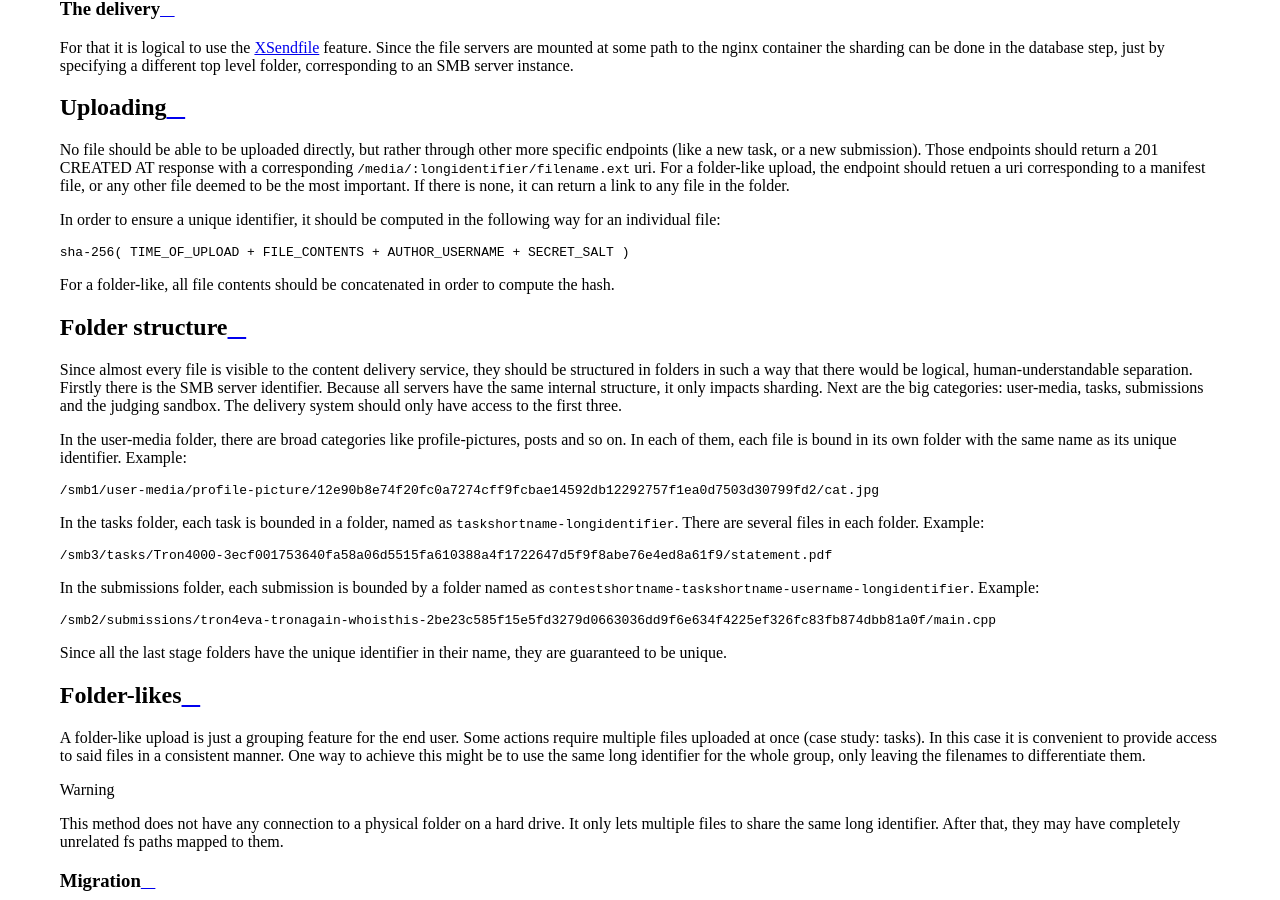
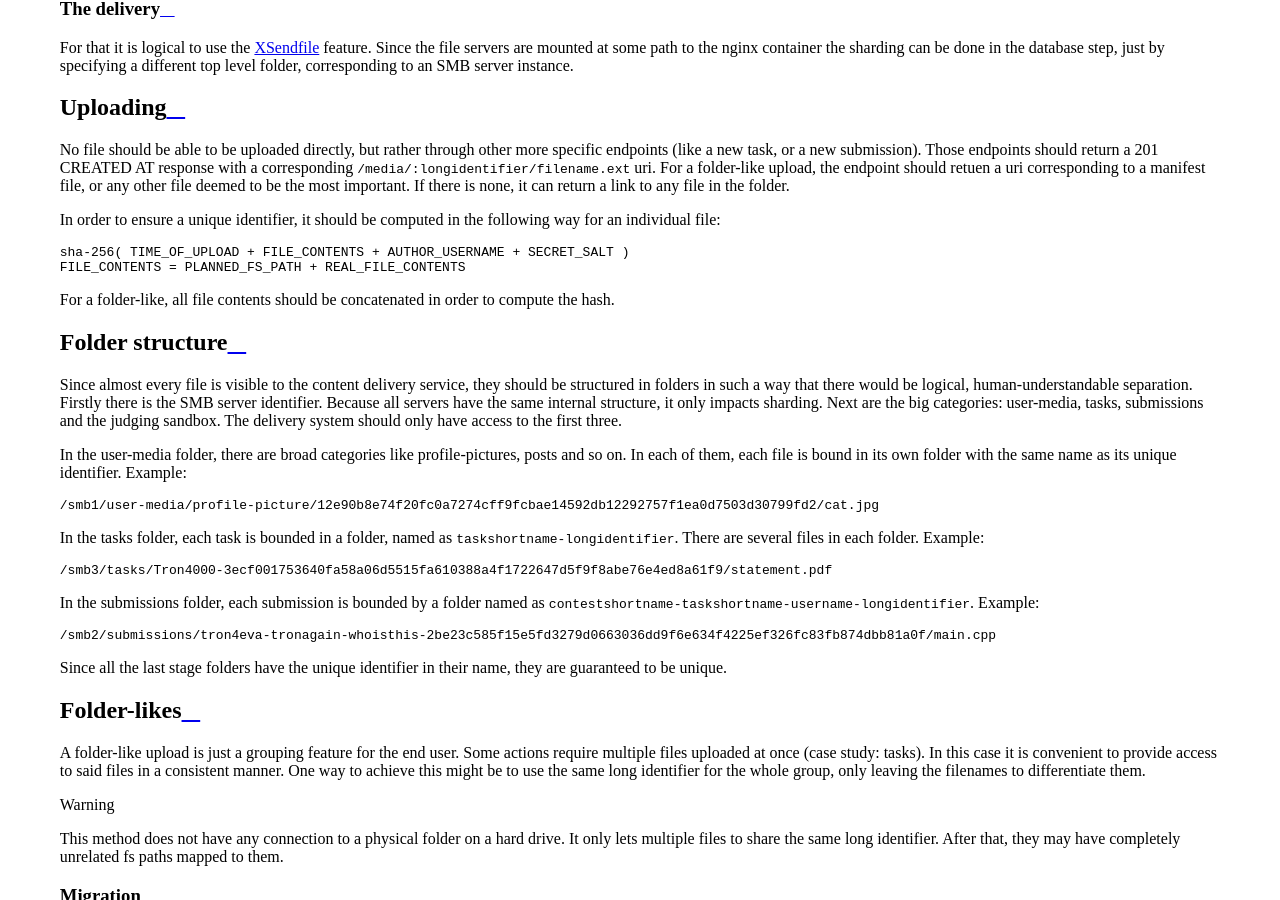
Before and after one commit to AIForces/AIForcesAPI, a Sphinx documentation site: the page built from docs/source/media.rst, in a window 1280 px wide and 900 px high, scrolled down 1403 px. Built offline with Sphinx 7.4.7 and the Read the Docs theme 2.0.0, drawn with Linux system fonts in a browser that asks for light colours.

Commit message:
Hash computation

```diff
--- a/docs/source/media.rst
+++ b/docs/source/media.rst
@@ -74,6 +74,7 @@ In order to ensure a unique identifier, it should be computed in the following
 way for an individual file::
 
    sha-256( TIME_OF_UPLOAD + FILE_CONTENTS + AUTHOR_USERNAME + SECRET_SALT )
+   FILE_CONTENTS = PLANNED_FS_PATH + REAL_FILE_CONTENTS
 
 For a folder-like, all file contents should be concatenated in order to compute
 the hash.
```
